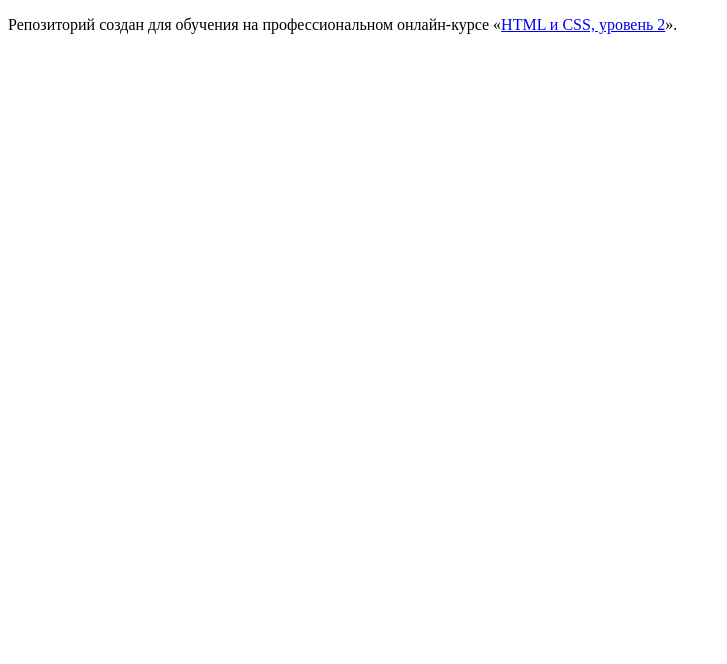
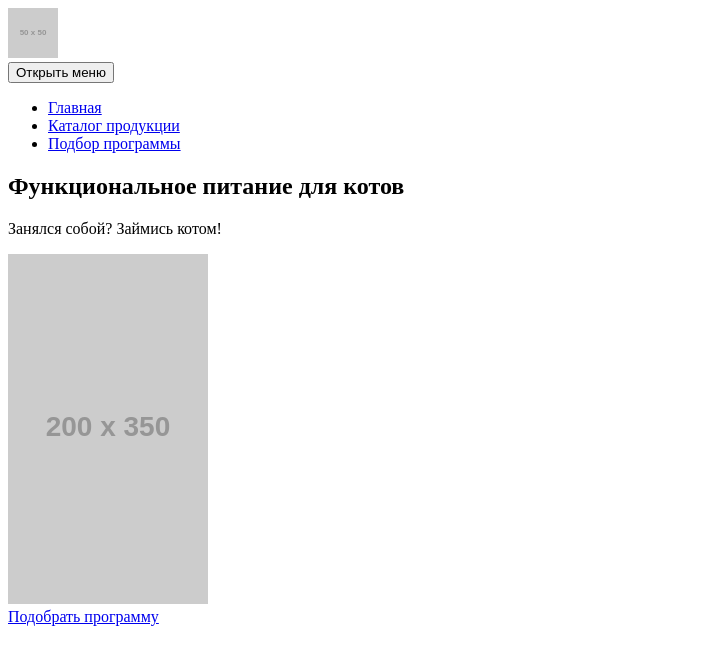
Before and after one commit to bychkovvadim/558211-cat-energy-16, a website: page source/index.html in a window 1280 px wide. Shown: the whole page, without its empty margins (0-727 px from the left). Drawn offline with Linux system fonts and the light colour scheme; placeholder pictures from the web are drawn by us.

Commit message:
Добавил структуру html файлов проекта. Добавил header

```diff
--- a/source/index.html
+++ b/source/index.html
@@ -5,8 +5,32 @@
     <title>HTML Academy: Кэт энерджи</title>
   </head>
   <body>
-
-    <p>Репозиторий создан для обучения на профессиональном онлайн‑курсе «<a href="https://htmlacademy.ru/intensive/adaptive">HTML и CSS, уровень 2</a>».</p>
-
+    <header class="page-header">
+      <a class="logo page-header__logo">
+        <img class="logo page-header__logo-image" src="https://via.placeholder.com/50x50" width="" height="" alt="Кэт Энерджи">
+      </a>
+      <nav class="page-header__navigation navigation">
+        <button class="navigation__toggle" type="button">Открыть меню</button>
+        <ul class="navigation__list site-list">
+          <li class="site-list__item site-list__item--active">
+            <a href="#">Главная</a>
+          </li>
+          <li class="site-list__item">
+            <a href="#">Каталог продукции</a>
+          </li>
+          <li class="site-list__item">
+            <a href="#">Подбор программы</a>
+          </li>
+        </ul>
+      </nav>
+      <div class="page-header__promo promo promo--background">
+        <h2 class="promo__header">Функциональное питание для котов</h2>
+        <p class="promo__desc">Занялся собой? Займись котом!</p>
+        <img class="promo__image" src="https://via.placeholder.com/200x350" alt="Банка питания со вкусом курицы, для кота">
+      </div>
+      <a class="page-header__link select-link" href="#">Подобрать программу</a>
+    </header>
+    <main></main>
+    <footer></footer>
   </body>
 </html>
```
Also changed, not shown: source/catalog.html (added, +10 -0 lines), source/form.html (added, +10 -0 lines).
